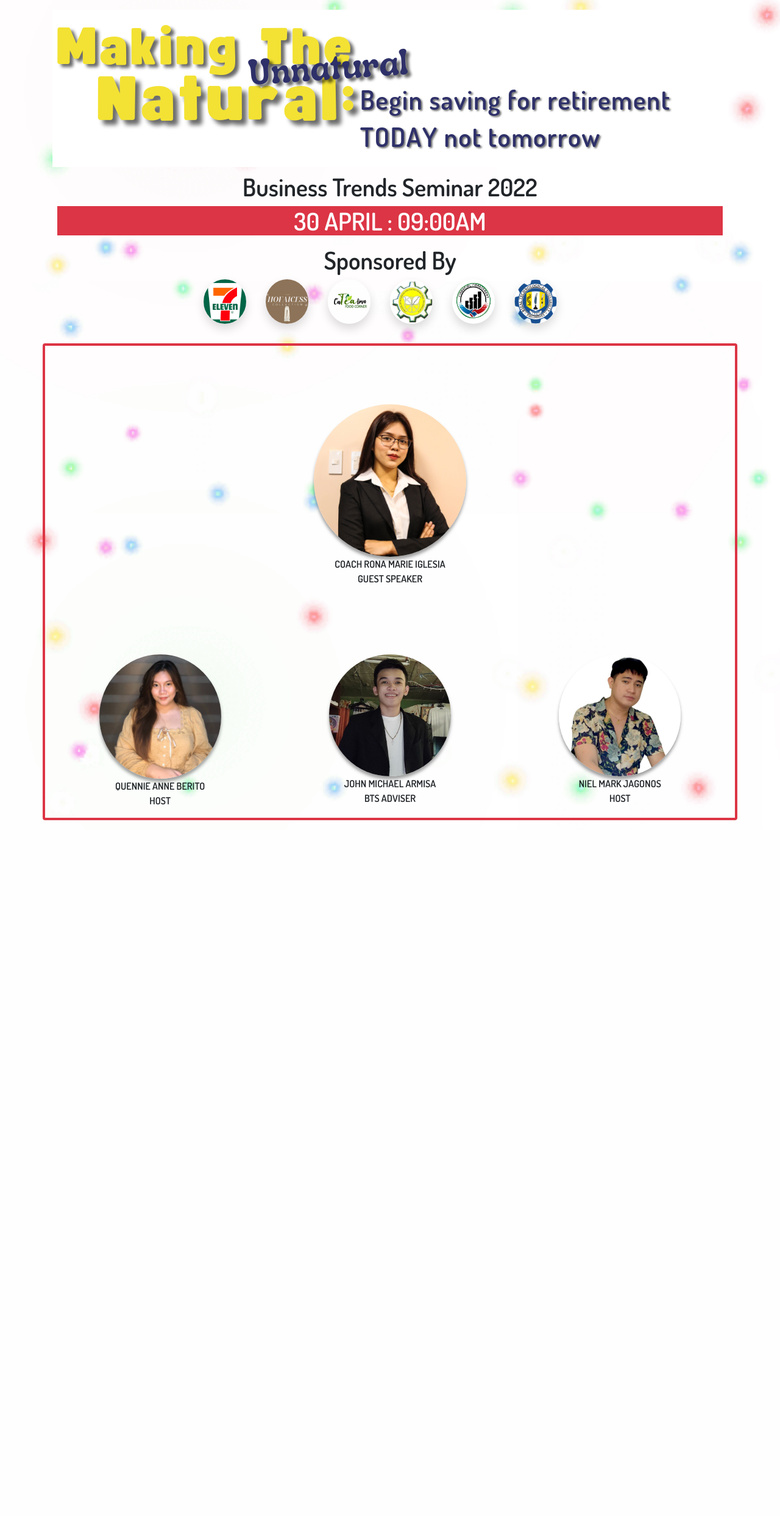
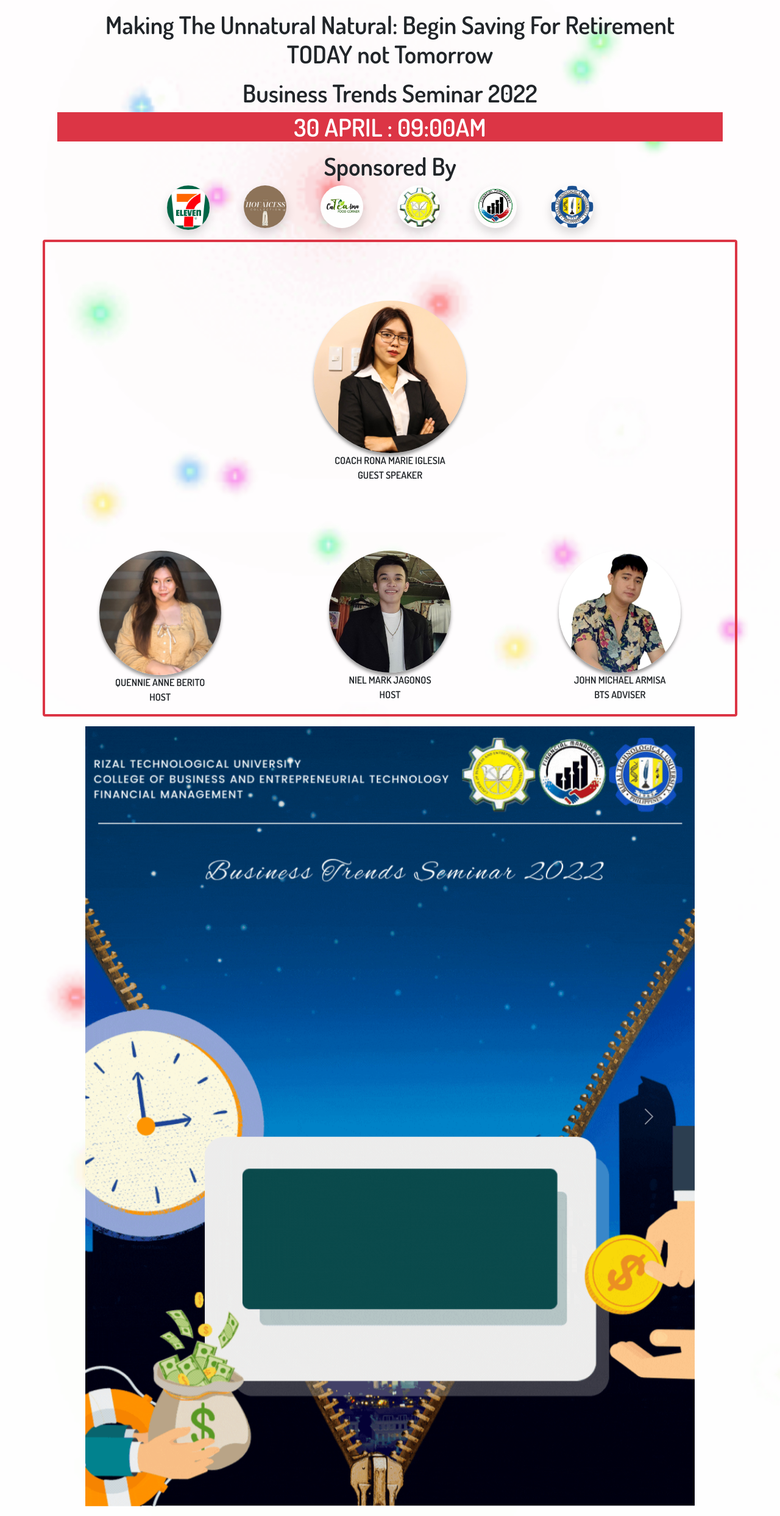
Before and after one commit to M-Satou58/RTU-Website-Project, a Django app: page / in a window 1280 px wide. Shown: the part 57-2543 px from the top of the page at 61% size. Before the commit the page ends 1402 px from the top, so only its background shows below. Run offline with Django 4.2, Linux system fonts and the light colour scheme; some web fonts are replaced.

Commit message:
Initial Commit

```diff
--- a/webinar/templates/index.html
+++ b/webinar/templates/index.html
@@ -10,12 +10,17 @@
 		width: 70px;
 		margin-right: 2rem;
 	}
+
+	.title-container h1{
+
+	}
 </style>
 <!- NAV BAR -!>
 {% include 'nav-bar.html' %}
 <div class="container m-auto p-3">
-	<img src="{% static 'images/bg/title.png' %}">
-
+	<div class="container m-auto text-center">
+		<h1 class="">Making The Unnatural Natural: Begin Saving For Retirement<br> <strong>TODAY</strong> not Tomorrow	</h1>
+	</div>
 	<div class="container text-center p-2">
 		<h1>Business Trends Seminar 2022</h1>
 		<h1 class="btn-danger">30 APRIL : 09:00AM</h1>
@@ -25,15 +30,23 @@
 		<h1>Sponsored By</h1>
 		<div class="container d-flex justify-content-center">
 			<div class="row">
-				<div class="col-12">
-					<div class="d-flex flex-row bd-highlight mb-3">
+				<div class="col-2">
 					<img src="{% static 'images/icons/icon_01.PNG' %}" class="img-fluid rounded-circle shadow">
+				</div>
+				<div class="col-2">
 					<img src="{% static 'images/icons/icon_02.PNG' %}" class="img-fluid rounded-circle shadow">
+				</div>
+				<div class="col-2">
 					<img src="{% static 'images/icons/icon_03.PNG' %}" class="img-fluid rounded-circle shadow">
+				</div>
+				<div class="col-2">
 					<img src="{% static 'images/logo/logo_03.jpg' %}" class="img-fluid rounded-circle shadow">
+				</div>
+				<div class="col-2">
 					<img src="{% static 'images/logo/logo_01.png' %}" class="img-fluid rounded-circle shadow">
+				</div>
+				<div class="col-2">
 					<img src="{% static 'images/logo/logo_02.png' %}" class="img-fluid rounded-circle shadow">
-					</div>
 				</div>
 			</div>
 		</div>
@@ -42,6 +55,11 @@
 
 	</div>
 	{% include 'persons.html' %}
+
+	<div class="container-fluid mb-3" style="width:80%;">
+		{% include 'poster.html' %}
+	</div>
+
 </div>
 
 {% endblock content %}
--- a/webinar/templates/nav-bar.html
+++ b/webinar/templates/nav-bar.html
@@ -88,9 +88,9 @@
             <li><a class="dropdown-item" href="{% url 'opening' %}">Opening</a></li>
             <li><a class="dropdown-item" href="{% url 'short-clips' %}">Short Clips</a></li>
             <li><a class="dropdown-item" href="{% url 'teaser' %}">Teaser</a></li>
+            <li><a class="dropdown-item" href="{% url 'finance-radio' %}">Finance Radio</a></li>
           </ul>
         </li>
-
       </ul>
 
       <div class="collapse navbar-collapse justify-content-end" id="navbarSupportedContent">
--- a/webinar/templates/persons.html
+++ b/webinar/templates/persons.html
@@ -10,11 +10,11 @@
        		 </div>
 
        		 <div class="col">
-            	<div class="d-flex flex-column align-items-center text-center p-3"><img class="rounded-circle mt-5" width="200px" src="{% static 'images/person/person_03.png' %}"style="box-shadow: 0 5px 5px 0 rgba(68,68,68,0.5);"><span class="person-name">JOHN MICHAEL ARMISA</span><span class="person-role">BTS ADVISER</span><span> </span></div>
+            	<div class="d-flex flex-column align-items-center text-center p-3"><img class="rounded-circle mt-5" width="200px" src="{% static 'images/person/person_03.png' %}"style="box-shadow: 0 5px 5px 0 rgba(68,68,68,0.5);"><span class="person-name">NIEL MARK JAGONOS</span><span class="person-role">HOST</span><span> </span></div>
        		 </div>
 
        		 <div class="col">
-            	<div class="d-flex flex-column align-items-center text-center p-3 py-3"><img class="rounded-circle mt-5" width="200px" src="{% static 'images/person/person_04.png' %}"style="box-shadow: 0 5px 5px 0 rgba(68,68,68,0.5);"><span class="person-name">NIEL MARK JAGONOS</span><span class="person-role">HOST</span><span> </span></div>
+            	<div class="d-flex flex-column align-items-center text-center p-3 py-3"><img class="rounded-circle mt-5" width="200px" src="{% static 'images/person/person_04.png' %}"style="box-shadow: 0 5px 5px 0 rgba(68,68,68,0.5);"><span class="person-name">JOHN MICHAEL ARMISA</span><span class="person-role">BTS ADVISER</span><span> </span></div>
        		 </div>
 		</div>
 	</div>
--- /dev/null
+++ b/webinar/templates/poster.html
@@ -0,0 +1,31 @@
+{% load static %}
+<div id="carouselExampleControls" class="carousel slide" data-bs-ride="carousel">
+  <div class="carousel-inner">
+    <div class="carousel-item active">
+      <img src="{% static 'images/poster/01.gif' %}" class="d-block w-100" alt="...">
+    </div>
+    <div class="carousel-item">
+      <img src="{% static 'images/poster/poster_01.png' %}" class="d-block w-100" alt="...">
+    </div>
+    <div class="carousel-item">
+      <img src="{% static 'images/poster/poster_02.png' %}" class="d-block w-100" alt="...">
+    </div>
+    <div class="carousel-item">
+      <img src="{% static 'images/poster/poster_03.png' %}" class="d-block w-100" alt="...">
+    </div>
+    <div class="carousel-item">
+      <img src="{% static 'images/poster/poster_04.png' %}" class="d-block w-100" alt="...">
+    </div>
+    <div class="carousel-item">
+      <img src="{% static 'images/poster/poster_05.png' %}" class="d-block w-100" alt="...">
+    </div>
+  </div>
+  <button class="carousel-control-prev" type="button" data-bs-target="#carouselExampleControls" data-bs-slide="prev">
+    <span class="carousel-control-prev-icon" aria-hidden="true"></span>
+    <span class="visually-hidden">Previous</span>
+  </button>
+  <button class="carousel-control-next" type="button" data-bs-target="#carouselExampleControls" data-bs-slide="next">
+    <span class="carousel-control-next-icon" aria-hidden="true"></span>
+    <span class="visually-hidden">Next</span>
+  </button>
+</div>
--- a/webinar/templates/teaser.html
+++ b/webinar/templates/teaser.html
@@ -13,7 +13,7 @@
 
 	<div class="container shadow m-3 p-3 text-center m-auto">
 		<h2 class="btn-primary rounded">Day Before Webinar</h2>
-		<div class="embed-responsive embed-responsive-16by9 m-3 p-3 text-center m-auto">
+		<div class="embed-responsive embed-responsive-16by9r m-auto">
   			<iframe class="embed-responsive-item" src="https://drive.google.com/file/d/14Wsi39FhIVJx79V48gHYhKebftG77CAM/preview"></iframe>
 		</div>
 	</div>
@@ -21,7 +21,7 @@
 	<div class="container shadow m-3 p-3 text-center m-auto">
 		<h2 class="btn-primary rounded">Main Teaser</h2>
 
-		<div class="embed-responsive embed-responsive-16by9 m-3 p-3 text-center m-auto">
+		<div class="embed-responsive embed-responsive-16by9 m-auto">
   			<iframe src="https://drive.google.com/file/d/1Y-hZ_yTKrFUe6CzJo5doF8hzo0mmkBzC/preview"allow="autoplay"></iframe>
 		</div>
 	</div>
@@ -30,7 +30,7 @@
 		<h2 class="btn-primary rounded">Promotion</h2>
 
 
-		<div class="embed-responsive embed-responsive-16by9 m-3 p-3 text-center m-auto">
+		<div class="embed-responsive embed-responsive-16by9 m-auto">
   			<iframe src="https://drive.google.com/file/d/15AJH0E71CUo0fvYtpN4m7nhy3IrNJSR5/preview" allow="autoplay"></iframe>
 		</div>
 	</div>
--- a/webinar/urls.py
+++ b/webinar/urls.py
@@ -8,4 +8,5 @@ urlpatterns = [
     path('opening/', views.openingView, name='opening'),
     path('short-clips/', views.shortClipsView, name='short-clips'),
     path('teaser/', views.teaserView, name='teaser'),
+    path('finance-radio/', views.financeRadioView, name='finance-radio'),
 ]
--- a/webinar/views.py
+++ b/webinar/views.py
@@ -29,3 +29,7 @@ def shortClipsView(request):
 def teaserView(request):
 	context = {}
 	return render(request, 'teaser.html', context)
+
+def financeRadioView(request):
+	context = {}
+	return render(request, 'finance-radio.html', context)
```
Also changed, not shown: webinar/templates/finance-radio.html (added, +15 -0 lines), webinar/static/images/poster/01.gif (added), webinar/static/images/poster/poster_01.png (added), webinar/static/images/poster/poster_02.png (added), webinar/static/images/poster/poster_03.png (added), 2 other files. Lines whose indentation alone changed are shown as unchanged.
